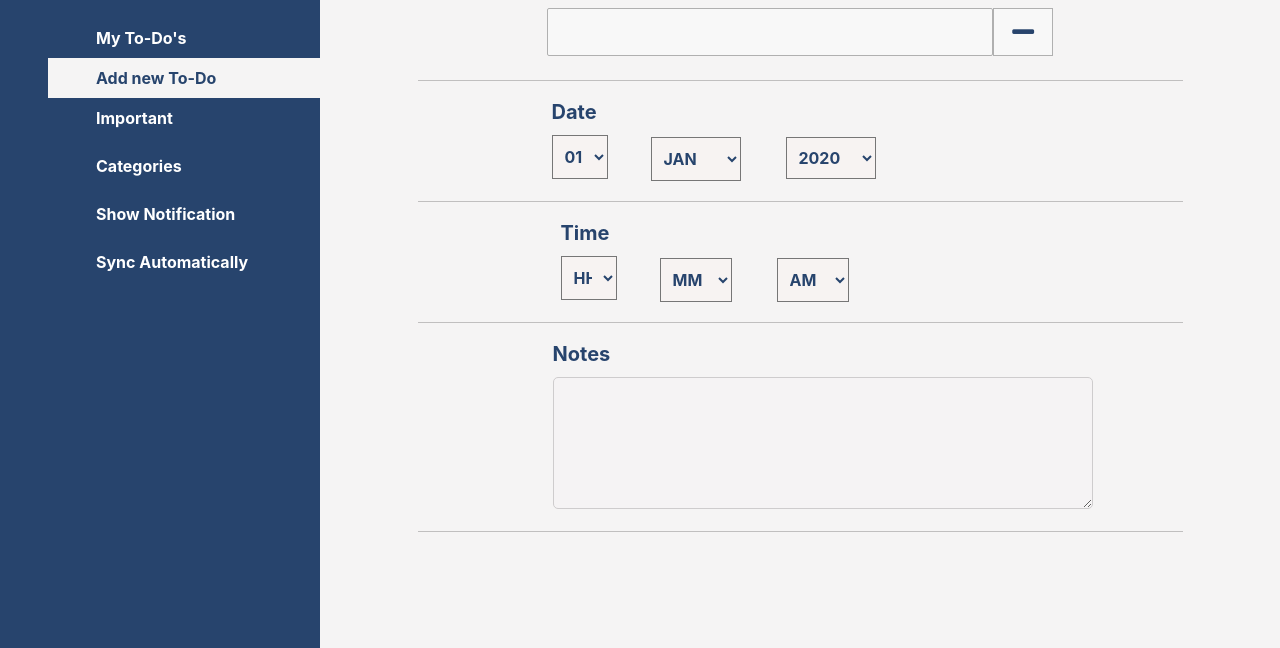
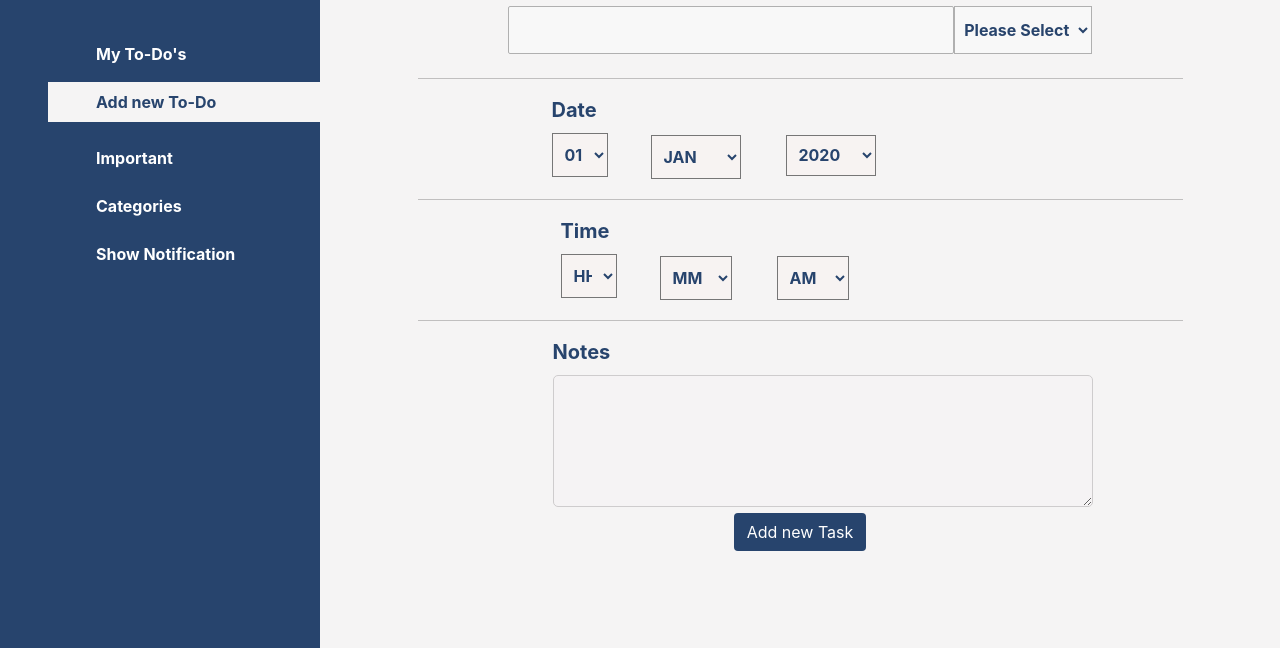
Before and after one commit to cybercode2000/TODO, a plain HTML site: page index.html in a window 1280 px wide. Shown: the part 152-800 px from the top of the page. Drawn offline with Linux system fonts and the light colour scheme.

Commit message:
making some changes on the link

```diff
--- a/index.html
+++ b/index.html
@@ -13,21 +13,21 @@
         <div class="row">
             <div class="p-0 col-3 text-white" style="background:#27446d; height: 100vh">
                 <div class="text-center mt-5 container-fluid">
-                        <p class="font-weight-bold m-0 p-0" style="font-size: 30px;">TO-DO</p>
+                        <a href="to-do.html" class="text-white"><p class="font-weight-bold m-0 p-0" style="font-size: 30px;">TO-DO</p></a>
                         <p style="font-size: 13px;" class="m-0">what you need to do!</p>
 
                 </div>
             <hr color="#5a708f">
                 <div class="font-weight-bold ml-5">
-                    <ul class="list-unstyled mt-5 justify-content-center">
-                        <li class="pl-5">My To-Do's</li>
-                        <li style="color:#27446d; width: 300px; background: #f5f4f4" class="pl-5 pt-2 mt-2 pb-2">
-                           <span class="d-flex text-right"></span> Add new To-Do</li>
-                        <li class="pl-5 mt-2">Important</li>
-                        <li class="pl-5 pt-3 mt-2">Categories</li>
-                        <li class="pl-5 pt-3 mt-2">Show Notification</li>
-                        <li class="pl-5 pt-3 mt-2">Sync Automatically</li>
-                    </ul>
+                        <ul class="list-unstyled mt-5 justify-content-center">
+                                <a href="to-do.html" class="text-white"><li class="pl-5 mt-2 pt-3">My To-Do's</li></a>
+                                <a href="index.html" style="color: #27446d"><li style="color:#27446d; width: 300px; background: #f5f4f4" class="pl-5 pt-2 mt-3 pb-2">
+                                        <span class="d-flex text-right"></span> Add new To-Do
+                                    </li></a>
+                                <a href="important.html" class="text-white"><li class="pl-5 mt-2 pt-3">Important</li></a>
+                                <a href="category.html" class="text-white"><li class="pl-5 pt-3 mt-2">Categories</li></a>
+                                <a href="notification.html" class="text-white"><li class="pl-5 pt-3 mt-2">Show Notification</li></a>
+                            </ul>
                 </div>
             </div>
             <div class="col-9" style="background: #f5f4f4; color: #27446d">
@@ -35,8 +35,16 @@
                     <div style="width: 100%" class="justify-content-center">
                         <h3 class="text-center font-weight-bold mb-4" style="color: #27446d; font-size: 30px">Add New Task</h3>
                         <div class="d-flex justify-content-center mb-4 font-weight-bold">
-                            <input type="text" style="background: #f8f8f8; height: 3rem; width: 48%; font-weight:bold; border: 0px; border: 1px solid #b0b0b0; color: #b0b0b0; border-radius: 2px; font-size: 23px; padding-left: 10px;">
-                            <button style="background: #f8f8f8; border: 0px; border: 1px solid #b0b0b0; padding: 7px; padding-top: 9px; padding-left: 18px; padding-right: 18px"><i class="fas fa-1x fa-minus" style="font-size: 25px; color: #28446c"></i></button>
+                            <input type="text" style="background: #f8f8f8; height: 3rem; width: 48%; font-weight:bold; border: 0px; border: 1px solid #b0b0b0; color: #27446d; border-radius: 2px; font-size: 23px; padding-left: 10px;">
+
+                            <select class="font-weight-bold" style="background: #f8f8f8; border: 0px; border: 1px solid #b0b0b0; padding: 5px; padding-top: 5px; padding-left: 5px; padding-right: 5px; color: #28446c">
+                                <option value="">Please Select</option>
+                                <option value="">Personal</option>
+                                <option>Important</option>
+                                <option>Different</option>
+                                <option>Free</option>
+                            </select>
+
                         </div>
                         <div class="container">
                             <hr color="#d6d5d5" style="width: 85%;">
@@ -101,8 +109,8 @@
 
 
                 </div>
-                <div class="container">
-                    <hr color="#d6d5d5" style="width:85%;">
+                <div class="container d-flex justify-content-center">
+                    <button class="btn text-white" type="submit" style="background: #27446d;">Add new Task</button>
                 </div>
             </div>
         </div>
```
Also changed, not shown: category.html (+8 -9 lines), important.html (+7 -8 lines), notification.html (+7 -8 lines), to-do.html (+7 -8 lines).
